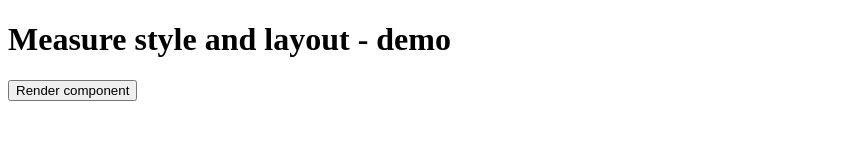
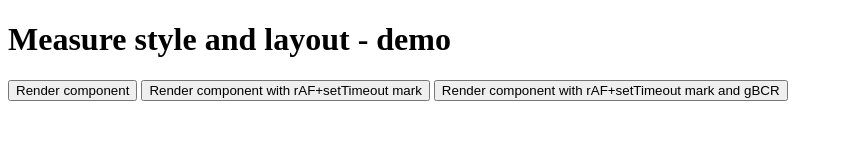
Before and after one commit to nolanlawson/measure-style-and-layout, a plain HTML site: page index.html in a window 1280 px wide. Shown: the whole page, without its empty margins (0-843 px from the left). Drawn offline with Linux system fonts and the light colour scheme.

Commit message:
add two new measures

```diff
--- a/index.html
+++ b/index.html
@@ -44,7 +44,9 @@
 </head>
 <body>
 <h1>Measure style and layout - demo</h1>
-<button type="button" onclick="renderComponent()">Render component</button>
+<button type="button" onclick="renderComponent(false, false)">Render component</button>
+<button type="button" onclick="renderComponent(true, 'rAF+setTimeout')">Render component with rAF+setTimeout mark</button>
+<button type="button" onclick="renderComponent(true, 'rAF+setTimeout', true)">Render component with rAF+setTimeout mark and gBCR</button>
 <div id="component"></div>
 <script>
   (function () {
@@ -95,7 +97,7 @@
         for (var key2 in obj) {
           delete obj[key2]
         }
-        window.obj = obj
+        window.obj = obj // avoid dead code elimination
       }
 
       for (var i = 0; i < 100; i++) {
@@ -103,11 +105,27 @@
       }
     }
 
-    function renderComponent () {
+    function renderComponent (startMark, endMark, callGBCR) {
+      if (startMark) {
+        performance.mark('start')
+      }
       clearComponent()
       doJavaScriptWork()
       var table = createTable()
       $component.appendChild(table)
+      if (callGBCR) {
+        window.myRect = $component.getBoundingClientRect() // avoid dead code elimination
+      }
+      if (endMark === 'rAF+setTimeout') {
+        requestAnimationFrame(function () {
+          performance.mark('rAF')
+          setTimeout(function () {
+            performance.mark('end')
+            performance.measure('total', 'start', 'end')
+            performance.measure('rAF to end', 'rAF', 'end')
+          })
+        })
+      }
     }
 
     window.renderComponent = renderComponent
```
